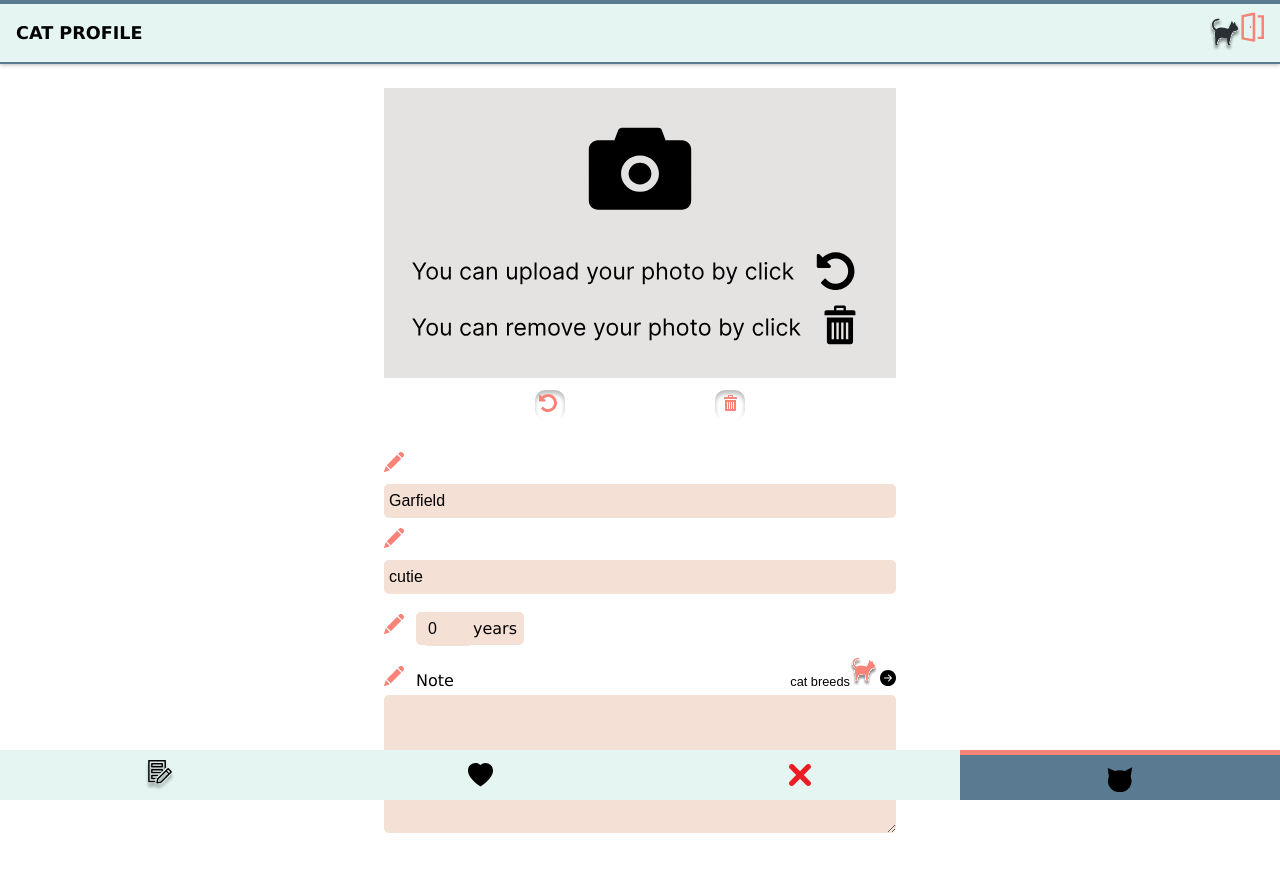
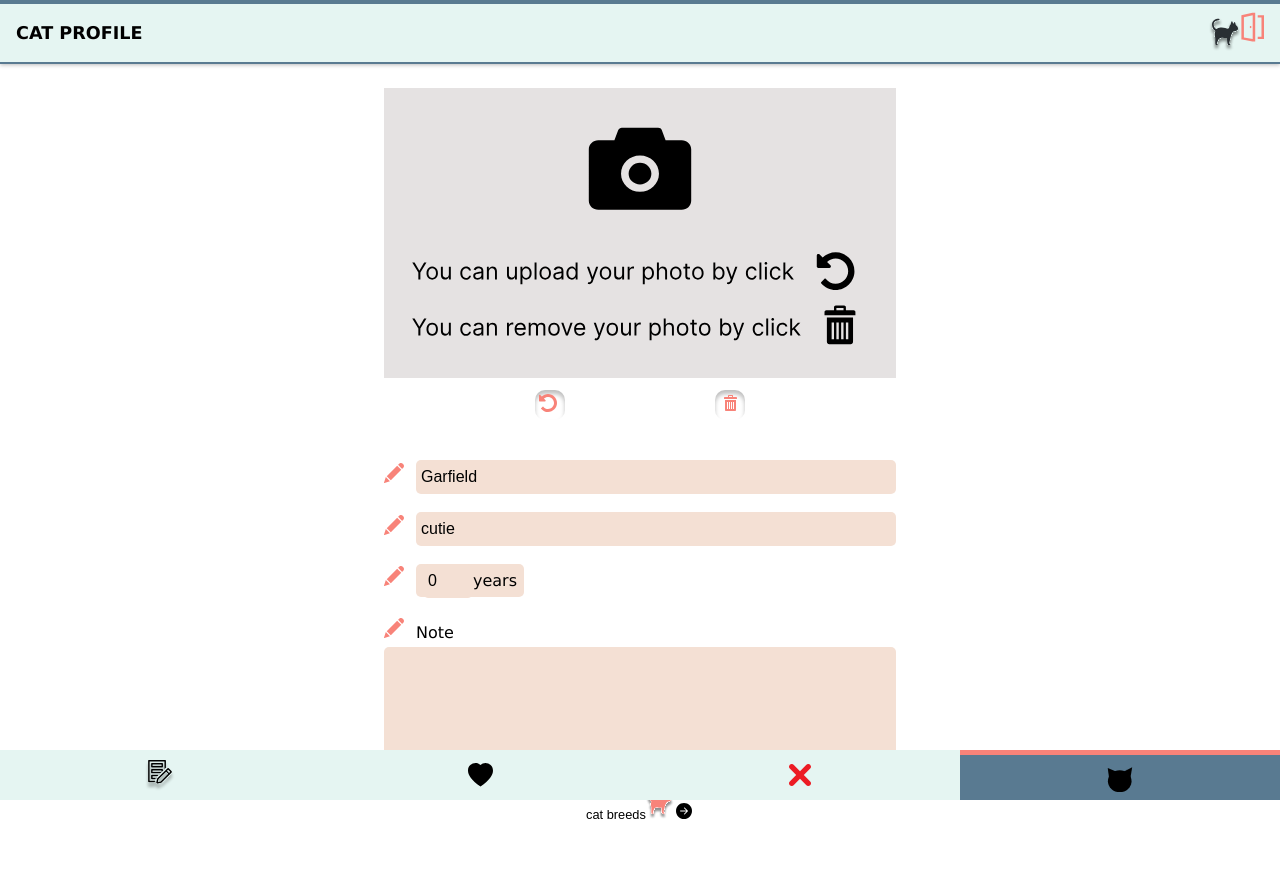
Before and after one commit to ttaannjjaa/capstone-project, a React (Create React App) app: page /profilepage in a window 1280 px wide. Shown: the top 872 px of the page. Built offline with nearby package versions, Linux system fonts and the light colour scheme.

Commit message:
Fix bug on profile page

```diff
--- a/src/pages/ProfilePage.js
+++ b/src/pages/ProfilePage.js
@@ -137,7 +137,7 @@ export default function ProfilePage() {
           </RemoveButton>
         </ButtonContainer>
         <FormContainer title="after editing press enter">
-          <div>
+          <InputTextContainer>
             <IconPencil
               src={iconpencil}
               width="20px"
@@ -163,8 +163,8 @@ export default function ProfilePage() {
             <label className="sr-only" htmlFor="profileName">
               cat name
             </label>
-          </div>
-          <div>
+          </InputTextContainer>
+          <InputTextContainer>
             <IconPencil
               src={iconpencil}
               width="20px"
@@ -190,7 +190,7 @@ export default function ProfilePage() {
             <label htmlFor="profilePetName" className="sr-only">
               petname
             </label>
-          </div>
+          </InputTextContainer>
           <div>
             <IconPencil
               src={iconpencil}
@@ -244,6 +244,8 @@ export default function ProfilePage() {
               }
               onKeyDown={onKeyDownNote}
             />
+          </NoteContainer>
+        </FormContainer>
         <CatInfoPageButton
           onClick={() => navigate('/catinfopage', { replace: true })}
         >
@@ -259,8 +261,6 @@ export default function ProfilePage() {
             alt="arrow icon showing to the right"
           />
         </CatInfoPageButton>
-          </NoteContainer>
-        </FormContainer>
       </main>
     </FormPageStyle>
   );
@@ -368,6 +368,11 @@ const FormContainer = styled.form`
   margin-top: 2rem;
 `;
 
+const InputTextContainer = styled.div`
+  display: flex;
+  align-items: center;
+`;
+
 const InputTextStyled = styled.input`
   text-overflow: ellipsis;
   width: 100%;
@@ -443,9 +448,7 @@ const CatInfoPageButton = styled.button`
   border: none;
   text-decoration: none;
   background-color: var(--white);
-  position: absolute;
-  right: -4px;
-  top: 0px;
+
   &:hover {
     cursor: pointer;
     transition: cubic-bezier(0.075, 0.82, 0.165, 1);
```
Lines whose indentation alone changed are shown as unchanged.
